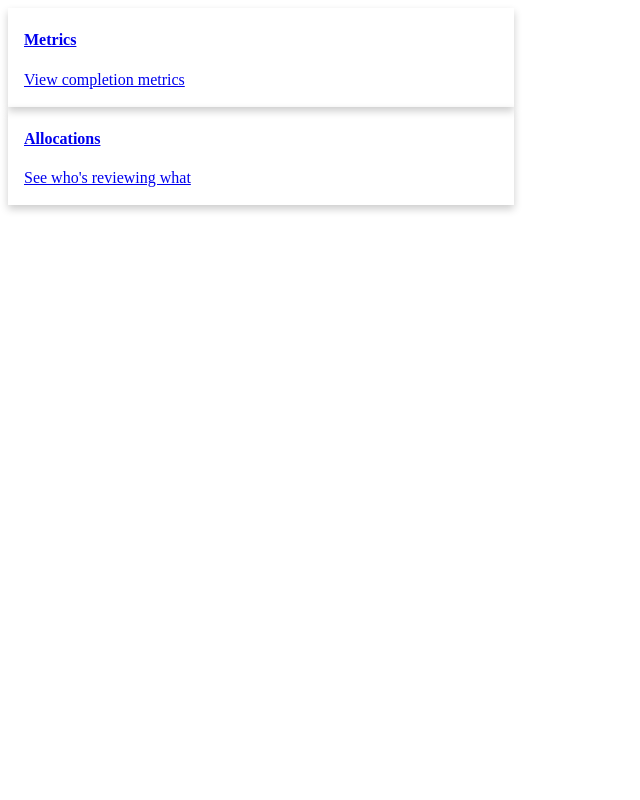
After one commit to RyanKilbane/bpm, a Flask app: page / in a window 1280 px wide. The commit adds this page. Shown: the whole page, without its empty margins (0-640 px from the left). Run offline with Flask 2, Linux system fonts and the light colour scheme.

Commit message:
Added TODO note to ingest. Updated config.yml, create basic metrics screen but needs MASSIVELY fleshing out. Extended db_setup to add a should_allocate column. Added dashboard route along with dashboard.html

```diff
--- a/allocations/assign.py
+++ b/allocations/assign.py
@@ -7,7 +7,7 @@ class AllocateAssign:
         self.engine = db_engine
 
     def get_oldest(self):
-        users = self.engine.execute("SELECT user from {} ORDER BY last_assigned ASC".format(config["users"]["table_name"]))
+        users = self.engine.execute("SELECT user from {} WHERE should_allocate = Y ORDER BY last_assigned ASC".format(config["users"]["table_name"]))
         return list(users)[0]
 
     def assign(self, user_info):
--- a/application.py
+++ b/application.py
@@ -3,11 +3,15 @@ from flask_cors import CORS, cross_origin
 from ingest.ingest import ingest_point
 from tracking.tracking import tracking_point
 from allocations.allocate import allocation_point
+from dashboard.dashboard import dashboard_point
+from metrics.metrics import metric_point
 
 app = Flask(__name__, template_folder="templates")
 app.register_blueprint(ingest_point)
 app.register_blueprint(tracking_point)
 app.register_blueprint(allocation_point)
+app.register_blueprint(dashboard_point)
+app.register_blueprint(metric_point)
 
 app.config['SECRET_KEY'] = 'the quick brown fox jumps over the lazy dog'
 app.config['CORS_HEADERS'] = 'Content-Type'
--- a/config.yml
+++ b/config.yml
@@ -1,5 +1,5 @@
 test: True
-cr_redirect: aURL
+cr_redirect: en.wikipedia.org
 
 ingest:
   table_name: ingest
--- /dev/null
+++ b/dashboard/dashboard.py
@@ -0,0 +1,7 @@
+from flask import Flask, Blueprint, render_template
+
+dashboard_point = Blueprint("dashboard", __name__)
+
+@dashboard_point.route("/")
+def dashboard():
+    return render_template("./dashboard.html")
--- a/ingest/ingest.py
+++ b/ingest/ingest.py
@@ -32,4 +32,6 @@ def landing():
     except InsertError as insert_error:
         return str(insert_error) + "\n"
 
-    return "Data persisted\n"
+    # TODO: Add POST to data prep stage
+
+    return ("Data persisted\n", 200)
--- a/templates/base.html
+++ b/templates/base.html
@@ -78,5 +78,4 @@
 	</footer>
 
 </body>
-
 </html>
--- /dev/null
+++ b/templates/dashboard.html
@@ -0,0 +1,43 @@
+<html>
+<head>
+<meta name="viewport" content="width=device-width, initial-scale=1">
+<style>
+.card {
+  box-shadow: 0 4px 8px 0 rgba(0,0,0,0.2);
+  transition: 0.3s;
+  width: 40%;
+}
+
+.card:hover {
+  box-shadow: 0 8px 16px 0 rgba(0,0,0,0.2);
+}
+
+.container {
+  padding: 2px 16px;
+}
+</style>
+</head>
+<body>
+
+<div class="card">
+<a href="/metrics">
+  <div class="container">
+    <h4><b>Metrics</b></h4>
+    <p>View completion metrics</p>
+  </div>
+</a>
+</div>
+
+
+<div class="card">
+        <a href="allocate">
+<div class="container">
+    <h4><b>Allocations</b></h4>
+    <p>See who's reviewing what</p>
+</div>
+</a>
+</div>
+
+
+</body>
+</html>
--- a/templates/view_allocations.html
+++ b/templates/view_allocations.html
@@ -33,7 +33,7 @@
 
 								<tr class="table--row">
 									<td><a  target="_blank">
-										<a href="{{ cr_redirect }}">
+										<a href="//{{ cr_url }}">
                                         <input class="btn btn--small" name="formButton" value="View Form" type="submit"></a></td>
 									<!-- Use .values() method to get values from each row dict -->
 									{% for element in record.values() %}
--- a/tracking/tracking.py
+++ b/tracking/tracking.py
@@ -71,7 +71,7 @@ def tracking_update():
 
     operations.post_to_next_stage("http://127.0.0.1:5000/allocate")
 
-    return ('OK', 200)
+    return ('OK\n', 200)
 
 def check_for_no_failures(data):
     if len(data[config["tracking"]["target"]]) == 0:
```
Also changed, not shown: db_setup.py (+7 -2 lines), metrics/metrics.py (added, +29 -0 lines).
